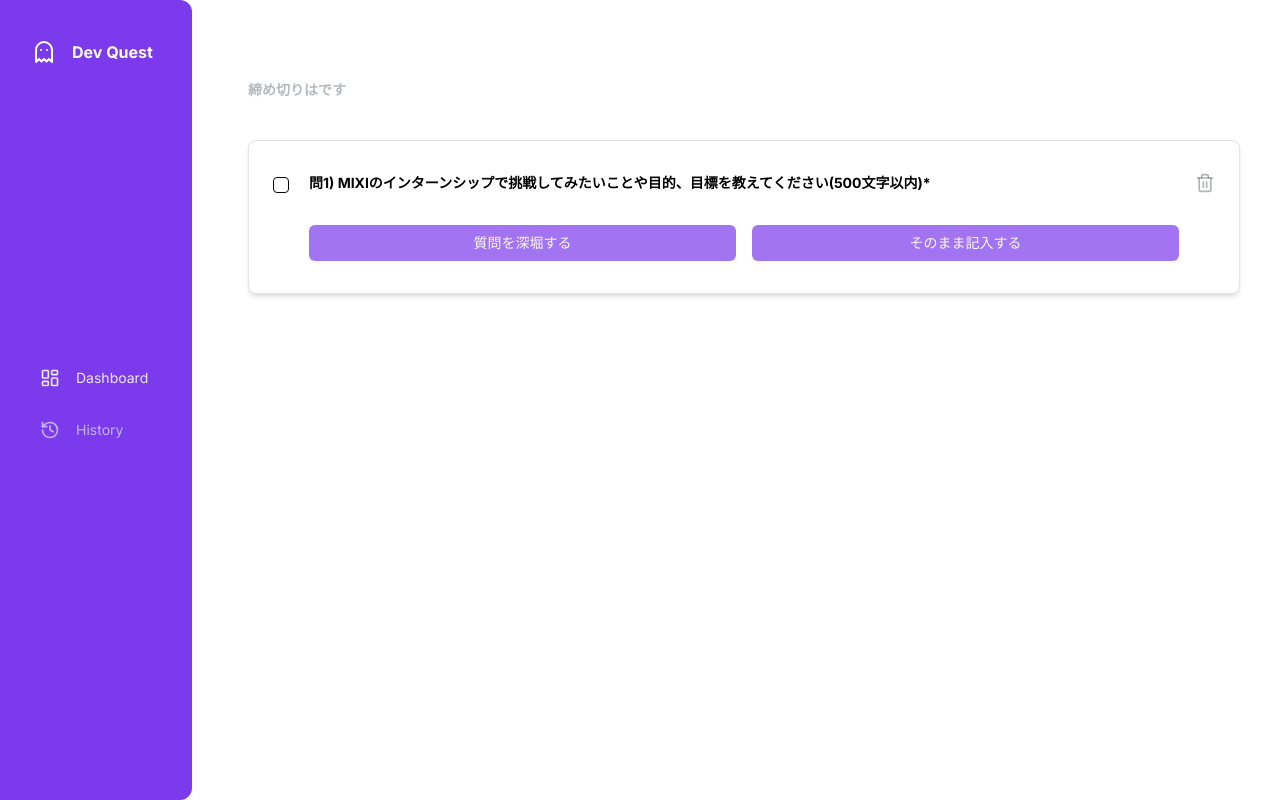
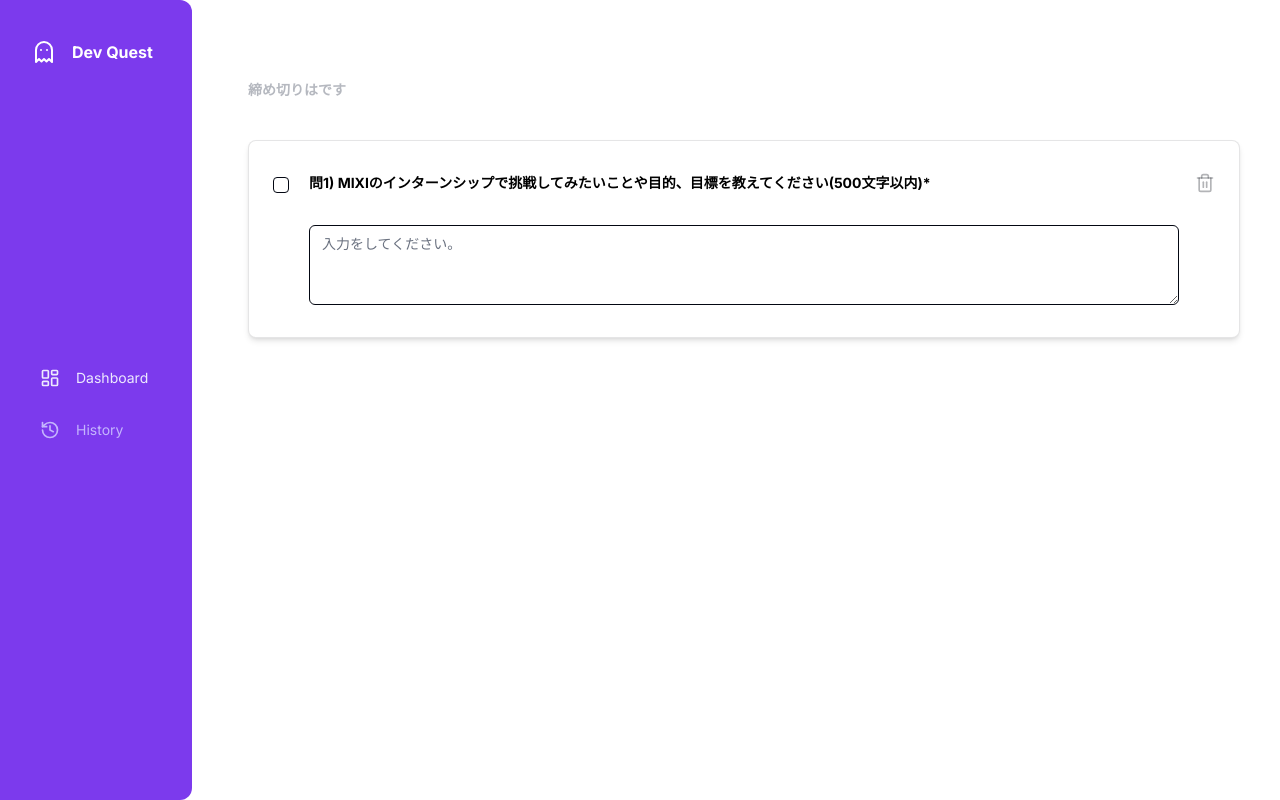
Before and after one commit to SomaTakata/dev-quest-nova, a Next.js app: page /dashboard/1 in a window 1280 px wide. Built offline with nearby package versions, Linux system fonts and the light colour scheme; no server answers.

Commit message:
そのまま記入のボタンを押したときの対処

```diff
--- a/app/(dashboard)/dashboard/[id]/page.tsx
+++ b/app/(dashboard)/dashboard/[id]/page.tsx
@@ -9,6 +9,8 @@
 import { Checkbox } from "@/components/ui/checkbox";
 import { Trash2 } from "lucide-react";
 import { Button } from "@/components/ui/button";
+import { Input } from "@/components/ui/input";
+import { Textarea } from "@/components/ui/textarea";
 interface ProjectItem {
   id: string;
   companyName: string;
@@ -20,7 +22,7 @@
   const [values, setValues] = useState<ProjectItem[]>([]);
   const { value, setValue } = useContext(DataContext);
   const [questionAI, setQuestionAI] = useState(false);
-  const [questionOwn, setQuestionOwn] = useState(false);
+  const [questionOwn, setQuestionOwn] = useState(true);
   console.log(value);
   useEffect(() => {
     if (value) {
@@ -84,6 +86,13 @@
                     </Button>
                   </div>
                 )}
+                {questionAI && <div>AIを深堀する</div>}
+                {questionOwn && (
+                  <Textarea
+                    placeholder="入力をしてください。"
+                    className="border-foreground focus-visible:border-input"
+                  />
+                )}
               </div>
             </div>
           </div>
--- /dev/null
+++ b/components/ui/textarea.tsx
@@ -0,0 +1,24 @@
+import * as React from "react"
+
+import { cn } from "@/lib/utils"
+
+export interface TextareaProps
+  extends React.TextareaHTMLAttributes<HTMLTextAreaElement> {}
+
+const Textarea = React.forwardRef<HTMLTextAreaElement, TextareaProps>(
+  ({ className, ...props }, ref) => {
+    return (
+      <textarea
+        className={cn(
+          "flex min-h-[80px] w-full rounded-md border border-input bg-background px-3 py-2 text-sm ring-offset-background placeholder:text-muted-foreground focus-visible:outline-none focus-visible:ring-2 focus-visible:ring-ring focus-visible:ring-offset-2 disabled:cursor-not-allowed disabled:opacity-50",
+          className
+        )}
+        ref={ref}
+        {...props}
+      />
+    )
+  }
+)
+Textarea.displayName = "Textarea"
+
+export { Textarea }
```
